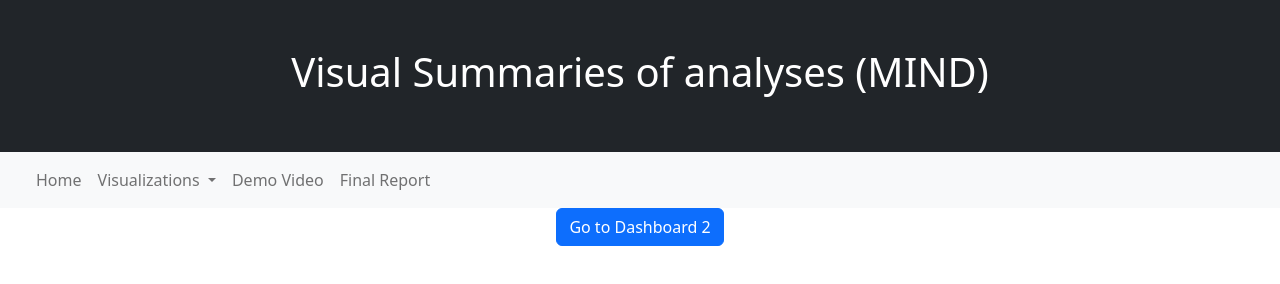
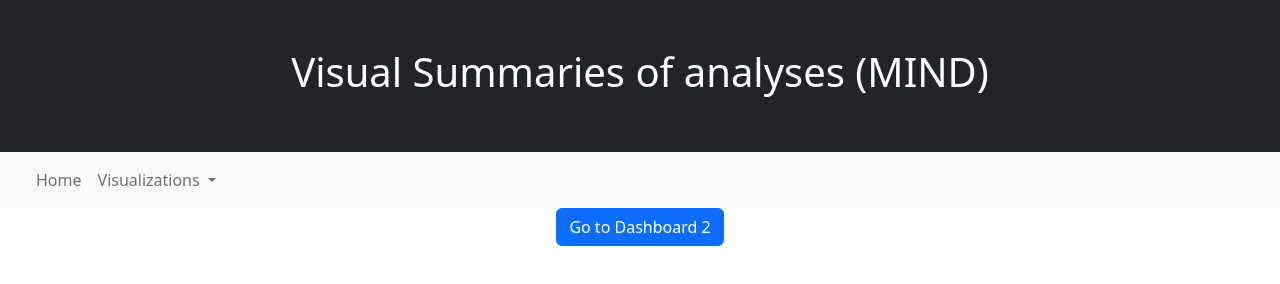
Before and after one commit to singh-mansi/mindvisual.github.io, a plain HTML site: page dash1.html in a window 1280 px wide. Drawn offline with nearby package versions, Linux system fonts and the light colour scheme.

Commit message:
Update dash1.html

```diff
--- a/dash1.html
+++ b/dash1.html
@@ -35,13 +35,6 @@
               </ul>
           </li>
 
-          <li class="nav-item">
-            <a class="nav-link" href="#">Demo Video</a>
-          </li>
-
-          <li class="nav-item">
-            <a class="nav-link" href="#">Final Report</a>
-          </li>
         </ul>
 
       </div>
```
